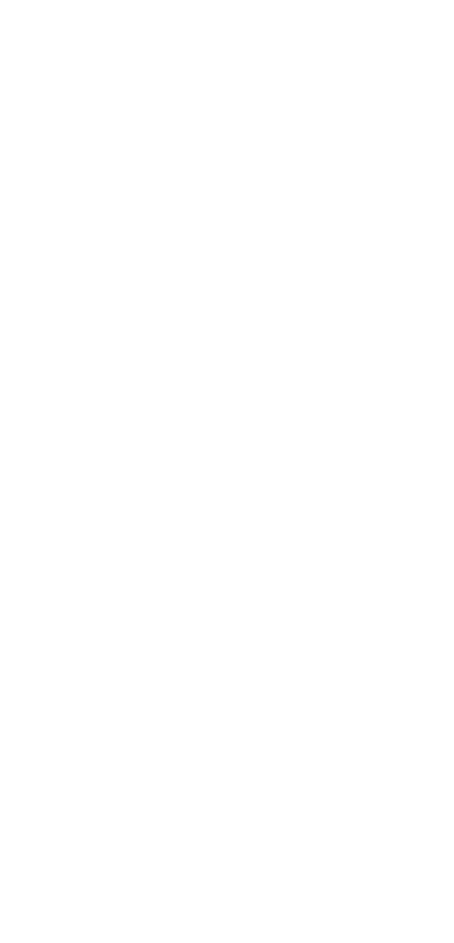
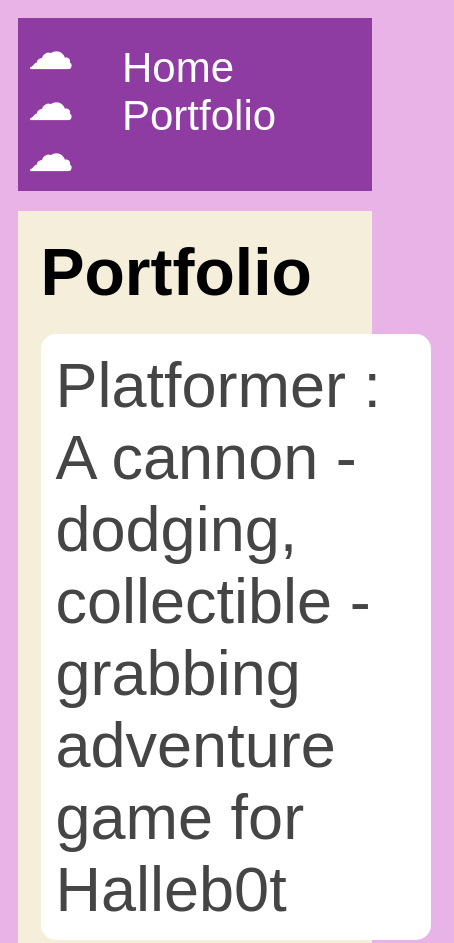
Before and after one commit to faithosuji/Faith-Osuji.github.io, a plain HTML site: page portfolio.html in a window 390 px wide. Shown: the top 943 px of the page, 454 px wide, since content can reach past the window. Before the commit the page ends 844 px from the top, so only its background shows below. Drawn offline with Linux system fonts and the light colour scheme.

Commit message:
add portfolio.html file

```diff
--- a/portfolio.html
+++ b/portfolio.html
@@ -0,0 +1,32 @@
+<!DOCTYPE HTML>
+<html>
+    <head>
+      <title>Faith's Amazing Website</title>
+      <link rel="stylesheet" href="style.css">
+    </head>
+
+    <body>
+      <div id="all-contents">
+        <nav>
+          <h1>☁☁☁</h1>
+          <ul id="nav-ul">
+             <li class="nav-li">
+             <a class="nav-a" href="index.html">Home</a>
+           </li>
+           <li class="nav-li">
+             <a class="nav-a" href="portfolio.html">Portfolio</a>
+           </li>
+       </ul>
+   </nav>
+  <main>
+    <div class="content">
+        <h1>Portfolio</h1>
+        <ul id="portfolio">
+          <li><a href="projects/platformer/">Platformer : A cannon - dodging, collectible - grabbing adventure game for Halleb0t</a></li>
+          <li><a href="projects/bouncing-box/">Bouncing Box : A project that gives you a taste of game development on the web </a></li>
+          <li><a href="projects/circularity/">Circularity : A motion poem using random number generation and velocity applied to circle shapes...</a></li>
+         </ul>
+     </div>
+  </main>
+    </body>
+</html>
--- a/style.css
+++ b/style.css
@@ -61,3 +61,77 @@ main {
 h2, h3 {
     margin: 0px;
 }
+         /* portfolio styles */
+         .content h1 {
+            color: black;
+        }
+
+        #portfolio {
+            list-style-type: none;
+            padding-left: 0;
+        }
+
+        #portfolio li {
+            background: #fff;
+            padding: 10px;
+            border-radius: 10px;
+            margin-bottom: 10px;
+        }
+
+        #portfolio li:hover {
+            background: #eee;
+        }
+
+        #portfolio a {
+            text-decoration: none;
+            color: #454545;
+        }
+                    /* responsive web design */
+                    @media screen and (min-width: 120px) and (max-width: 1080px) {
+                        main {
+                          height: 100ch;
+                          zoom: 1.5;
+                          display: grid;
+                        }
+
+                        h1 {
+                          font-size: 44px;
+                        }
+
+                        h2 {
+                          font-size: 42px;
+                        }
+
+                        h3 {
+                          font-size: 36px;
+                        }
+
+                        #all-contents {
+                          height: 100ch;
+                          margin: none;
+                        }
+
+                        a {
+                          font-size: 42px;
+                        }
+
+                        .sidebar {
+                          margin-right: 0px;
+                          justify-content: center;
+                          align-items: center;
+                        }
+
+                        .sidebar-img {
+                          width: 100%;
+                        }
+
+                        p,
+                        li {
+                          font-size: 24px;
+                        }
+
+                        .content {
+                          align-content: center;
+                          justify-content: center;
+                        }
+                    }
```
